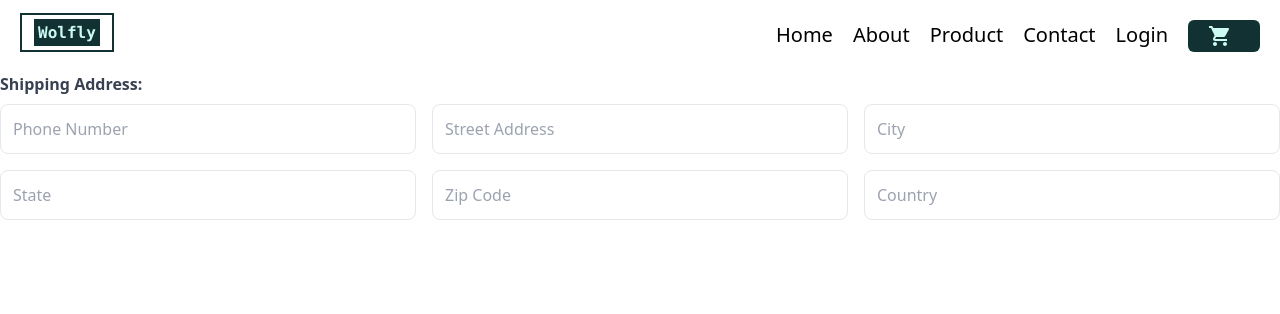
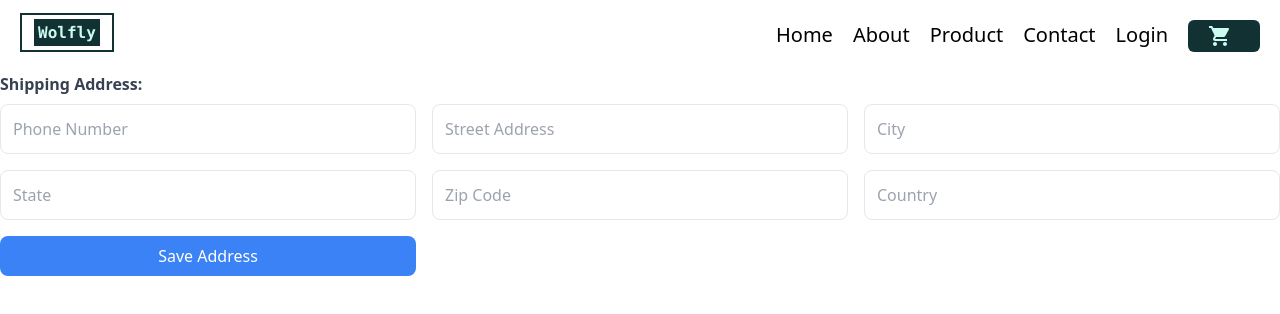
Before and after one commit to aryan-kaushik541/Website, a React (Vite) app in the folder Wolfly_frontEnd/Wolfly/: page /Address in a window 1280 px wide. Shown: the top 314 px of the page. Built offline with nearby package versions, Linux system fonts and the light colour scheme; no server answers.

Commit message:
work on address

```diff
--- a/Wolfly_frontEnd/Wolfly/src/components/Address.jsx
+++ b/Wolfly_frontEnd/Wolfly/src/components/Address.jsx
@@ -1,5 +1,7 @@
-import React, { useState } from "react";
-
+import React, { useState,useEffect } from "react";
+import { useAddAddressMutation,useGetAddressQuery } from "../services/userAuthApi";
+import { getToken } from "../services/LocalStorageToken";
+import { ToastContainer, toast } from "react-toastify";
 const AddressForm = () => {
   const [street, setStreet] = useState("");
   const [city, setCity] = useState("");
@@ -7,7 +9,9 @@ const AddressForm = () => {
   const [zip, setZip] = useState("");
   const [country, setCountry] = useState("");
   const [phone, setPhone] = useState("");
-
+  const [addAddress, { isLoading, error }] = useAddAddressMutation();
+  const { access_token } = getToken();
+  const [addressBac] = useAddAddressMutation({access_token});
   // Function to fetch state & country from pincode
   const fetchLocationDetails = async (pincode) => {
     try {
@@ -19,17 +23,51 @@ const AddressForm = () => {
         setState(data[0].PostOffice[0].State);
         setCountry("India"); // This API is mainly for Indian pincodes
       } else {
-        alert("Invalid Pincode! Please enter a valid one.");
+
+        toast.error("Invalid Pincode", { position: "top-right", autoClose: 1000, theme: "colored" });
+        setZip('')
+
       }
     } catch (error) {
       console.error("Error fetching location data:", error);
     }
   };
+  const handleSubmit = async (e) => {
+    e.preventDefault();
+    const addressData = {
+        village_or_town: street,
+        city,
+        state,
+        pincode: Number(zip),
+        phone: Number(phone),
+        country,
+    };
+
+    try {
+        const response = await addAddress({ addressData, access_token }).unwrap();
+        console.log(response.msg)
+        toast.success(response.msg, { position: "top-right", autoClose: 1000, theme: "colored" });
+        setStreet("")
+        setCity("")
+        setState("")
+        setZip("")
+        setCountry("")
+        setPhone("")
+    } catch (err) {
+      console.log(err)
+      toast.error(err.message || "All Field required", { position: "top-right", autoClose: 1000, theme: "colored" });
+        // toast.error(err, { position: "top-right", autoClose: 1000, theme: "colored" });
+
+    }
+};
 
   return (
+    <>
+    <ToastContainer position="top-right" autoClose={1000} hideProgressBar theme="dark" />
     <div className="mb-6">
       <label className="block text-gray-700 font-semibold mb-2">Shipping Address:</label>
 
+      <form onSubmit={handleSubmit} className="mb-6">
       <div className="grid grid-cols-1 md:grid-cols-2 lg:grid-cols-3 gap-4">
         {/* Phone Number */}
         <input
@@ -92,8 +130,11 @@ const AddressForm = () => {
           onChange={(e) => setCountry(e.target.value)}
           readOnly
         />
+      <button type="submit" className="bg-blue-500 text-white px-4 py-2 rounded-lg">{isLoading ? "Saving..." : "Save Address"}</button>
       </div>
+      </form>
     </div>
+    </>
   );
 };
 
--- a/Wolfly_frontEnd/Wolfly/src/components/Checkout.jsx
+++ b/Wolfly_frontEnd/Wolfly/src/components/Checkout.jsx
@@ -3,7 +3,7 @@ import Address from "./Address";
 import { useParams, useNavigate } from "react-router-dom"; // Import useNavigate
 import emptyCart from '../Images/cart.png';
 
-import { useGetCartItemQuery, useDeleteCartItemMutation, useUpdateCartItemQuantityMutation } from "../services/userAuthApi";
+import { useGetCartItemQuery, useDeleteCartItemMutation, useUpdateCartItemQuantityMutation,useGetAddressQuery } from "../services/userAuthApi";
 import { Appstate } from "../App";
 import { getToken } from "../services/LocalStorageToken";
 import { ToastContainer, toast } from "react-toastify";
@@ -25,7 +25,8 @@ const Checkout = () => {
     const [isLoading, setIsLoading] = useState(false);
     const [errorMessage, setErrorMessage] = useState("");
     const { access_token } = getToken();
-    const { data: cartData, error } = useGetCartItemQuery(access_token);
+    const { data: cartData, error,refetch } = useGetCartItemQuery(access_token);
+    const { data:getAddress, error:add_error,refetch:add_refatch } = useGetAddressQuery(access_token);
     const [deleteCartItem] = useDeleteCartItemMutation(access_token);
     const [updatetoquantity] = useUpdateCartItemQuantityMutation(access_token)
 
@@ -36,10 +37,12 @@ const Checkout = () => {
     useEffect(() => {
 
         if (cartData) {
+
             setCartItems(cartData);
             const totalPrice = cartData.reduce((acc, item) => acc + (item.product.discount_price * item.quantity), 0);
             setTotalProductPrice(totalPrice);
             useAppState.setAddCartLength(cartData.length)
+            refetch();
         }
     }, [cartData]);
 
@@ -58,6 +61,7 @@ const Checkout = () => {
             // Update total price after state update
             setTotalProductPrice(updatedCart.reduce((acc, item) => acc + (item.product.discount_price * item.quantity), 0));
             useAppState.setAddCartLength(updatedCart.length)
+            refetch();
         } catch (error) {
             console.error("Error deleting item:", error);
         }
--- a/Wolfly_frontEnd/Wolfly/src/services/userAuthApi.jsx
+++ b/Wolfly_frontEnd/Wolfly/src/services/userAuthApi.jsx
@@ -96,6 +96,7 @@ export const userAuthApi = createApi({
                         'authorization':`Bearer ${access_token}`
                     }
                 }
+
             },
         }),
 
@@ -138,11 +139,37 @@ export const userAuthApi = createApi({
                     'Content-type': 'application/json',
                     'authorization': `Bearer ${access_token}`
                 }
+
             }
+            },
+        }),
+        addAddress: builder.mutation({
+            query: ({ addressData, access_token }) => ({
+                url: "accounts/addaddress/",
+                method: "POST",
+                body: addressData,
+                headers: {
+                    "Content-type": "application/json",
+                    "authorization": `Bearer ${access_token}`,
+                },
+            }),
+        }),
+        getAddress: builder.query({
+            query:(access_token)=>{
+
+                return{
+                    url:'accounts/addaddress/',
+                    method:'GET',
+                    headers:{
+                        'Content-type':'application/json',
+                        'authorization':`Bearer ${access_token}`
+                    }
+                }
+
             },
         }),
 
     }),
 })
 
-export const { useRegisterUserMutation,useLoginUserMutation,useSendEmailPasswordMutation,useGetProfileUserQuery,useChangePasswordMutation,useResetPasswordMutation ,useGetProductsQuery,useGetCartItemQuery,useDeleteCartItemMutation,useAddToCartMutation,useUpdateCartItemQuantityMutation} = userAuthApi;
+export const { useRegisterUserMutation,useLoginUserMutation,useSendEmailPasswordMutation,useGetProfileUserQuery,useChangePasswordMutation,useResetPasswordMutation ,useGetProductsQuery,useGetCartItemQuery,useDeleteCartItemMutation,useAddToCartMutation,useUpdateCartItemQuantityMutation,useAddAddressMutation,useGetAddressQuery} = userAuthApi;
```
